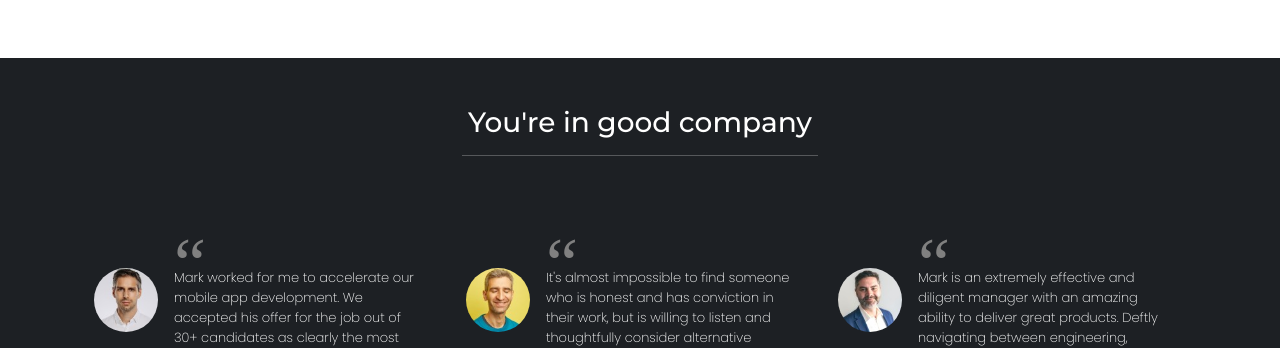
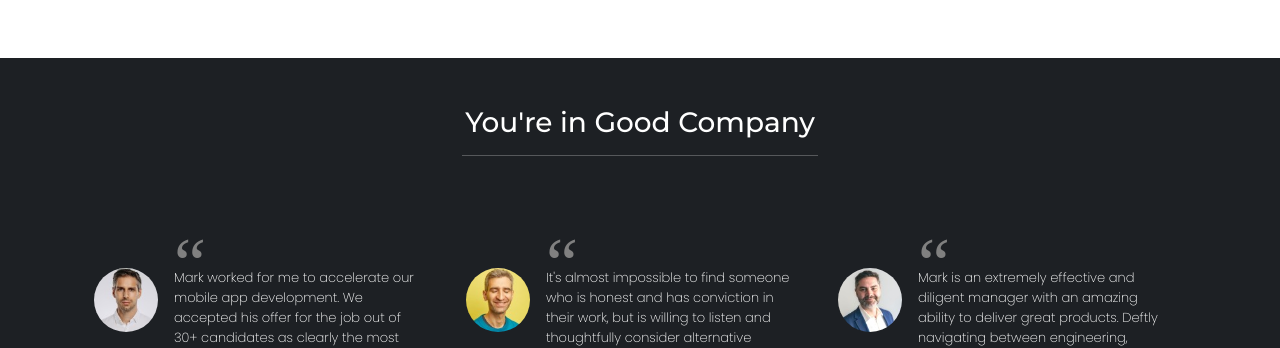
Before and after one commit to mtolmacs/mtolmacs, a Jekyll site: the page built from index.html, in a window 1280 px wide and 900 px high, scrolled down 485 px. Shown: the part 155-503 px from the top of the window. Built offline with Jekyll 4.4.1, drawn with Linux system fonts in a browser that asks for light colours.

Commit message:
Update to images and text
Signed-off-by: Mark Tolmacs <mark@lazycat.hu>

```diff
--- a/_includes/header.html
+++ b/_includes/header.html
@@ -1,7 +1,7 @@
 <nav class="navbar navbar-expand-lg">
   <div class="container">
     <a class="navbar-brand" href="#">
-      <img src="{{ "/assets/images/logo.png" | relative_path }}" alt="Site Logo" width="32" />
+      <img src="{{ "/assets/images/logo.webp" | relative_path }}" alt="Site Logo" width="32" />
     </a>
     <ul class="navbar-nav d-lg-none d-xl-none flex-row flex-fill justify-content-end px-3">
       <li class="nav-item px-2">
--- a/_includes/recommendation.html
+++ b/_includes/recommendation.html
@@ -1,6 +1,6 @@
 <div class="row">
   <div class="col-12 col-lg-4 mx-auto">
-    <h3 class="text-center">You're in good company</h3>
+    <h3 class="text-center">You're in Good Company</h3>
     <hr/>
   </div>
 
--- a/index.html
+++ b/index.html
@@ -58,7 +58,7 @@
       <div class="col-12 col-lg-3 px-3 py-3">
         <div class="card">
           <img
-            src="{{ "/assets/images/planning600x400.jpg" | relative_url }}"
+            src="{{ "/assets/images/planning300x200.webp" | relative_url }}"
             class="card-img-top"
             alt="Photo of project planning by Jason Goodman on Unsplash"
           >
@@ -76,7 +76,7 @@
 
       <div class="col-12 col-lg-3 px-3 py-3">
         <div class="card">
-          <img src="{{ "/assets/images/development600x400.jpg" | relative_url }}" class="card-img-top" alt="...">
+          <img src="{{ "/assets/images/development300x200.webp" | relative_url }}" class="card-img-top" alt="...">
           <div class="card-body">
             <h5 class="card-title">Full-Stack & Mobile Development</h5>
             <p class="card-text">
@@ -91,7 +91,7 @@
 
       <div class="col-12 col-lg-3 px-3 py-3">
         <div class="card">
-          <img src="{{ "/assets/images/fractionalcto600x400.jpg" | relative_url }}" class="card-img-top" alt="...">
+          <img src="{{ "/assets/images/fractionalcto300x200.webp" | relative_url }}" class="card-img-top" alt="...">
           <div class="card-body">
             <h5 class="card-title">Fractional CTO & Technical Leadership</h5>
             <p class="card-text">
@@ -107,7 +107,7 @@
 
       <div class="col-12 col-lg-3 px-3 py-3">
         <div class="card">
-          <img src="{{ "/assets/images/training600x400.jpg" | relative_url }}" class="card-img-top" alt="Photo of conference by Claudio Schwarz on Unsplash">
+          <img src="{{ "/assets/images/training300x200.webp" | relative_url }}" class="card-img-top" alt="Photo of conference by Claudio Schwarz on Unsplash">
           <div class="card-body">
             <h5 class="card-title">Coaching & Evaluation</h5>
             <p class="card-text">
```
Also changed, not shown: assets/images/development300x200.webp (added), assets/images/fractionalcto300x200.webp (added), assets/images/logo.webp (added), assets/images/planning300x200.webp (added), assets/images/training300x200.webp (added).
